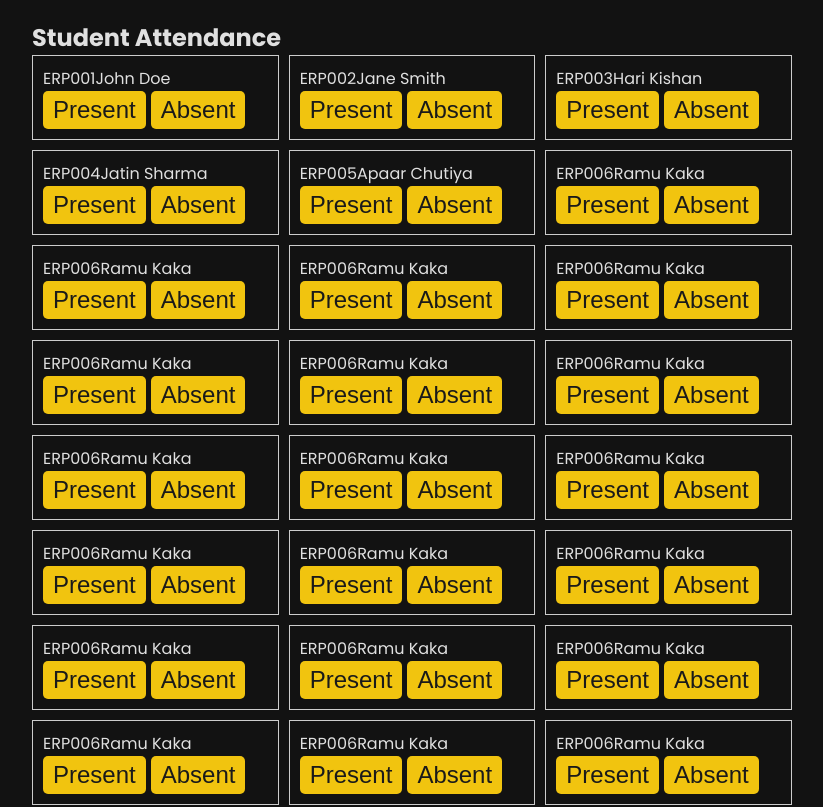
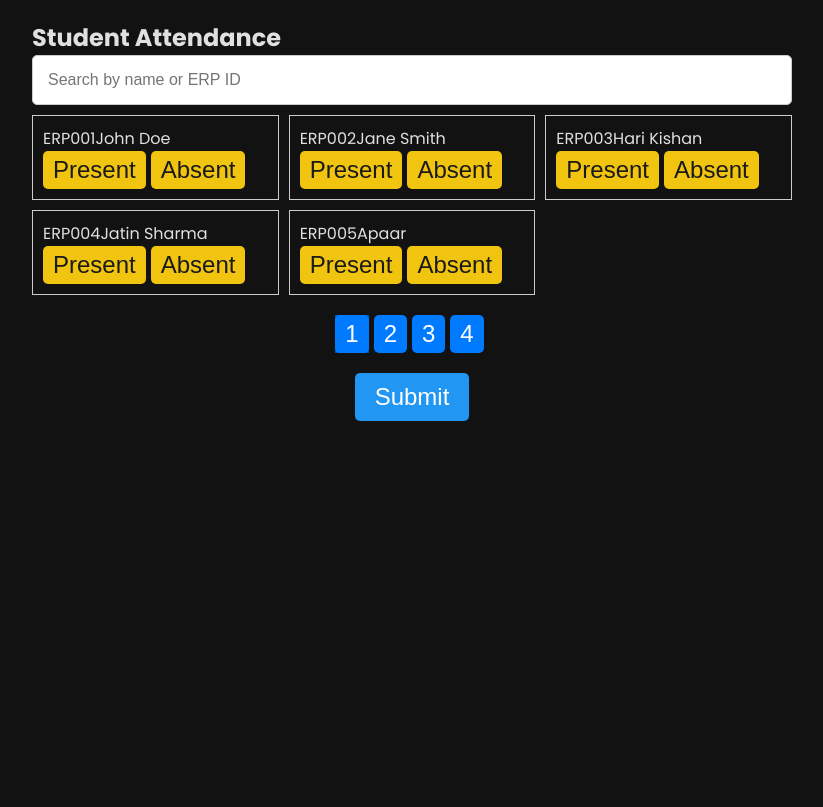
Before and after one commit to Quantsanskar/my-website, a Next.js app: page /attendance in a window 1280 px wide. Shown: the top 807 px of the page, without its empty margins (228-1051 px from the left). Built offline with nearby package versions, Linux system fonts and the light colour scheme.

Commit message:
modiefied attendance page

```diff
--- a/components/Attendance.js
+++ b/components/Attendance.js
@@ -1,4 +1,3 @@
-// Attendance.js
 import React, { useState } from 'react';
 import styles from '../styles/Attendance.module.css';
 
@@ -7,90 +6,47 @@ const students = [
     { id: 2, erpId: 'ERP002', name: 'Jane Smith' },
     { id: 3, erpId: 'ERP003', name: 'Hari Kishan' },
     { id: 4, erpId: 'ERP004', name: 'Jatin Sharma' },
-    { id: 5, erpId: 'ERP005', name: 'Apaar Chutiya' },
+    { id: 5, erpId: 'ERP005', name: 'Apaar' },
     { id: 6, erpId: 'ERP006', name: 'Ramu Kaka' },
-    { id: 7, erpId: 'ERP006', name: 'Ramu Kaka' },
-    { id: 8, erpId: 'ERP006', name: 'Ramu Kaka' },
-    { id: 9, erpId: 'ERP006', name: 'Ramu Kaka' },
-    { id: 9, erpId: 'ERP006', name: 'Ramu Kaka' },
-    { id: 9, erpId: 'ERP006', name: 'Ramu Kaka' },
-    { id: 9, erpId: 'ERP006', name: 'Ramu Kaka' },
-    { id: 9, erpId: 'ERP006', name: 'Ramu Kaka' },
-    { id: 9, erpId: 'ERP006', name: 'Ramu Kaka' },
-    { id: 9, erpId: 'ERP006', name: 'Ramu Kaka' },
-    { id: 9, erpId: 'ERP006', name: 'Ramu Kaka' },
-    { id: 9, erpId: 'ERP006', name: 'Ramu Kaka' },
-    { id: 9, erpId: 'ERP006', name: 'Ramu Kaka' },
-    { id: 9, erpId: 'ERP006', name: 'Ramu Kaka' },
-    { id: 9, erpId: 'ERP006', name: 'Ramu Kaka' },
-    { id: 9, erpId: 'ERP006', name: 'Ramu Kaka' },
-    { id: 9, erpId: 'ERP006', name: 'Ramu Kaka' },
-    { id: 9, erpId: 'ERP006', name: 'Ramu Kaka' },
-    { id: 9, erpId: 'ERP006', name: 'Ramu Kaka' },
-    { id: 9, erpId: 'ERP006', name: 'Ramu Kaka' },
-    { id: 9, erpId: 'ERP006', name: 'Ramu Kaka' },
-    { id: 9, erpId: 'ERP006', name: 'Ramu Kaka' },
-    { id: 9, erpId: 'ERP006', name: 'Ramu Kaka' },
-    { id: 9, erpId: 'ERP006', name: 'Ramu Kaka' },
-    { id: 9, erpId: 'ERP006', name: 'Ramu Kaka' },
-    { id: 9, erpId: 'ERP006', name: 'Ramu Kaka' },
-    { id: 9, erpId: 'ERP006', name: 'Ramu Kaka' },
-    { id: 9, erpId: 'ERP006', name: 'Ramu Kaka' },
-    { id: 9, erpId: 'ERP006', name: 'Ramu Kaka' },
-    { id: 9, erpId: 'ERP006', name: 'Ramu Kaka' },
-    { id: 9, erpId: 'ERP006', name: 'Ramu Kaka' },
-    { id: 9, erpId: 'ERP006', name: 'Ramu Kaka' },
-    { id: 9, erpId: 'ERP006', name: 'Ramu Kaka' },
-    { id: 9, erpId: 'ERP006', name: 'Ramu Kaka' },
-    { id: 9, erpId: 'ERP006', name: 'Ramu Kaka' },
-    { id: 9, erpId: 'ERP006', name: 'Ramu Kaka' },
-    { id: 9, erpId: 'ERP006', name: 'Ramu Kaka' },
-    { id: 9, erpId: 'ERP006', name: 'Ramu Kaka' },
-    { id: 9, erpId: 'ERP006', name: 'Ramu Kaka' },
-    { id: 9, erpId: 'ERP006', name: 'Ramu Kaka' },
-    { id: 9, erpId: 'ERP006', name: 'Ramu Kaka' },
-    { id: 9, erpId: 'ERP006', name: 'Ramu Kaka' },
-    { id: 9, erpId: 'ERP006', name: 'Ramu Kaka' },
-    { id: 9, erpId: 'ERP006', name: 'Ramu Kaka' },
-    { id: 9, erpId: 'ERP006', name: 'Ramu Kaka' },
-    { id: 9, erpId: 'ERP006', name: 'Ramu Kaka' },
-    { id: 9, erpId: 'ERP006', name: 'Ramu Kaka' },
-    { id: 9, erpId: 'ERP006', name: 'Ramu Kaka' },
-    { id: 9, erpId: 'ERP006', name: 'Ramu Kaka' },
-    { id: 9, erpId: 'ERP006', name: 'Ramu Kaka' },
-    { id: 9, erpId: 'ERP006', name: 'Ramu Kaka' },
-    { id: 9, erpId: 'ERP006', name: 'Ramu Kaka' },
-    { id: 9, erpId: 'ERP006', name: 'Ramu Kaka' },
-    { id: 9, erpId: 'ERP006', name: 'Ramu Kaka' },
-    { id: 9, erpId: 'ERP006', name: 'Ramu Kaka' },
-    { id: 9, erpId: 'ERP006', name: 'Ramu Kaka' },
-    { id: 9, erpId: 'ERP006', name: 'Ramu Kaka' },
-    { id: 9, erpId: 'ERP006', name: 'Ramu Kaka' },
-    { id: 9, erpId: 'ERP006', name: 'Ramu Kaka' },
-    { id: 9, erpId: 'ERP006', name: 'Ramu Kaka' },
-    { id: 9, erpId: 'ERP006', name: 'Ramu Kaka' },
-    { id: 9, erpId: 'ERP006', name: 'Ramu Kaka' },
-    { id: 9, erpId: 'ERP006', name: 'Ramu Kaka' },
-    { id: 9, erpId: 'ERP006', name: 'Ramu Kaka' },
-    { id: 9, erpId: 'ERP006', name: 'Ramu Kaka' },
-    { id: 9, erpId: 'ERP006', name: 'Ramu Kaka' },
-    { id: 9, erpId: 'ERP006', name: 'Ramu Kaka' },
-    { id: 9, erpId: 'ERP006', name: 'Ramu Kaka' },
-    { id: 9, erpId: 'ERP006', name: 'Ramu Kaka' },
-    { id: 9, erpId: 'ERP006', name: 'Ramu Kaka' },
-    { id: 9, erpId: 'ERP006', name: 'Ramu Kaka' },
-    { id: 9, erpId: 'ERP006', name: 'Ramu Kaka' },
-    { id: 10, erpId: 'ERP007', name: 'Ramu Kaka' }
-    // Add more students as needed
+    { id: 7, erpId: 'ERP007', name: 'Sara Johnson' },
+    { id: 8, erpId: 'ERP008', name: 'Michael Clark' },
+    { id: 9, erpId: 'ERP009', name: 'Emily Brown' },
+    { id: 10, erpId: 'ERP010', name: 'Daniel Wilson' },
+    { id: 11, erpId: 'ERP011', name: 'Sophia Martinez' },
+    { id: 12, erpId: 'ERP012', name: 'Ethan Taylor' },
+    { id: 13, erpId: 'ERP013', name: 'Olivia Garcia' },
+    { id: 14, erpId: 'ERP014', name: 'Mia Hernandez' },
+    { id: 15, erpId: 'ERP015', name: 'Benjamin Lopez' },
+    { id: 16, erpId: 'ERP016', name: 'Ella Martinez' },
+    { id: 17, erpId: 'ERP017', name: 'Liam Jackson' },
+    { id: 18, erpId: 'ERP018', name: 'Charlotte Thompson' },
+    { id: 19, erpId: 'ERP019', name: 'Alexander White' },
+    { id: 20, erpId: 'ERP020', name: 'Ava Lee' }
 ];
 
+
 const Attendance = () => {
-    const [attendance, setAttendance] = useState(new Array(students.length).fill('')); // Initialize attendance array
+    const [currentPage, setCurrentPage] = useState(1);
+    const [searchTerm, setSearchTerm] = useState('');
+    const itemsPerPage = 5;
+
+    // Initialize attendance state for each student
+    const initialAttendanceState = students.map(() => '');
+    const [attendance, setAttendance] = useState(initialAttendanceState);
+
+    const filteredStudents = students.filter(student =>
+        student.name.toLowerCase().includes(searchTerm.toLowerCase()) ||
+        student.erpId.toLowerCase().includes(searchTerm.toLowerCase())
+    );
+
+    const indexOfLastItem = currentPage * itemsPerPage;
+    const indexOfFirstItem = indexOfLastItem - itemsPerPage;
+    const currentItems = filteredStudents.slice(indexOfFirstItem, indexOfLastItem);
 
     const markAttendance = (index, status) => {
-        const newAttendance = [...attendance];
-        newAttendance[index] = status;
-        setAttendance(newAttendance);
+        const newAttendance = [...attendance]; // Create a copy of the current attendance array
+        newAttendance[index] = status; // Update the status of the student at the specified index
+        setAttendance(newAttendance); // Set the updated attendance array
     };
 
     const handleSubmit = () => {
@@ -98,24 +54,33 @@ const Attendance = () => {
         console.log('Attendance submitted:', attendance);
     };
 
+    const paginate = pageNumber => setCurrentPage(pageNumber);
+
     return (
         <div className={styles.attendanceContainer}>
             <h2>Student Attendance</h2>
+            <input
+                type="text"
+                placeholder="Search by name or ERP ID"
+                className={styles.searchInput}
+                value={searchTerm}
+                onChange={e => setSearchTerm(e.target.value)}
+            />
             <div className={styles.attendanceList}>
-                {students.map((student, index) => (
+                {currentItems.map((student, index) => (
                     <div key={student.id} className={styles.student}>
                         <span>{student.erpId}</span>
                         <span>{student.name}</span>
                         <div>
                             <button
-                                className={`${styles.button} ${attendance[index] === 'present' ? styles.present : ''}`}
-                                onClick={() => markAttendance(index, 'present')}
+                                className={`${styles.button} ${attendance[indexOfFirstItem + index] === 'present' ? styles.present : ''}`}
+                                onClick={() => markAttendance(indexOfFirstItem + index, 'present')}
                             >
                                 Present
                             </button>
                             <button
-                                className={`${styles.button} ${attendance[index] === 'absent' ? styles.absent : ''}`}
-                                onClick={() => markAttendance(index, 'absent')}
+                                className={`${styles.button} ${attendance[indexOfFirstItem + index] === 'absent' ? styles.absent : ''}`}
+                                onClick={() => markAttendance(indexOfFirstItem + index, 'absent')}
                             >
                                 Absent
                             </button>
@@ -123,9 +88,22 @@ const Attendance = () => {
                     </div>
                 ))}
             </div>
+
+            <div className={styles.pagination}>
+                {filteredStudents.length > itemsPerPage && (
+                    <ul className={styles.paginationList}>
+                        {Array.from({ length: Math.ceil(filteredStudents.length / itemsPerPage) }, (_, i) => (
+                            <li key={i} className={currentPage === i + 1 ? styles.active : ''}>
+                                <button onClick={() => paginate(i + 1)}>{i + 1}</button>
+                            </li>
+                        ))}
+                    </ul>
+                )}
+            </div>
             <div className={styles.submitContainer}>
-                <button type="submit" className={styles.submitButton}>Submit</button>
-
+                <button type="submit" className={styles.submitButton} onClick={handleSubmit}>
+                    Submit
+                </button>
             </div>
         </div>
     );
--- a/styles/Attendance.module.css
+++ b/styles/Attendance.module.css
@@ -52,3 +52,43 @@
   .submitButton:hover {
     background-color: #0d47a1; /* Darker blue on hover */
   }
+  .searchInput {
+    width: 100%;
+    padding: 10px;
+    margin-bottom: 10px;
+    border: 1px solid #ccc;
+    border-radius: 5px;
+}
+
+.pagination {
+    margin-top: 20px;
+    display: flex;
+    justify-content: center;
+}
+
+.paginationList {
+    list-style: none;
+    display: flex;
+    padding: 0;
+}
+
+.paginationList li {
+    margin-right: 5px;
+}
+
+.paginationList li button {
+    background-color: #007bff;
+    color: white;
+    border: none;
+    border-radius: 5px;
+    padding: 5px 10px;
+    cursor: pointer;
+}
+
+.paginationList li button:hover {
+    background-color: #0056b3;
+}
+
+.active {
+    background-color: #0056b3;
+}
--- a/styles/Navbar.module.css
+++ b/styles/Navbar.module.css
@@ -29,7 +29,8 @@
   top: 10px;
   position: absolute; /* Change position to absolute */
   top: 0; /* Align the menu icon at the top of the header */
-  right: 10px; /* Adjust right position as needed */
+  right: 0px; /* Adjust right position as needed */
+  left: 0px;
   z-index: 1001; /* Set a higher z-index than the header */
 }
 
```
Also changed, not shown: styles/AdminForm.module.css (+23 -6 lines), styles/SignInForm.module.css (+12 -4 lines).
